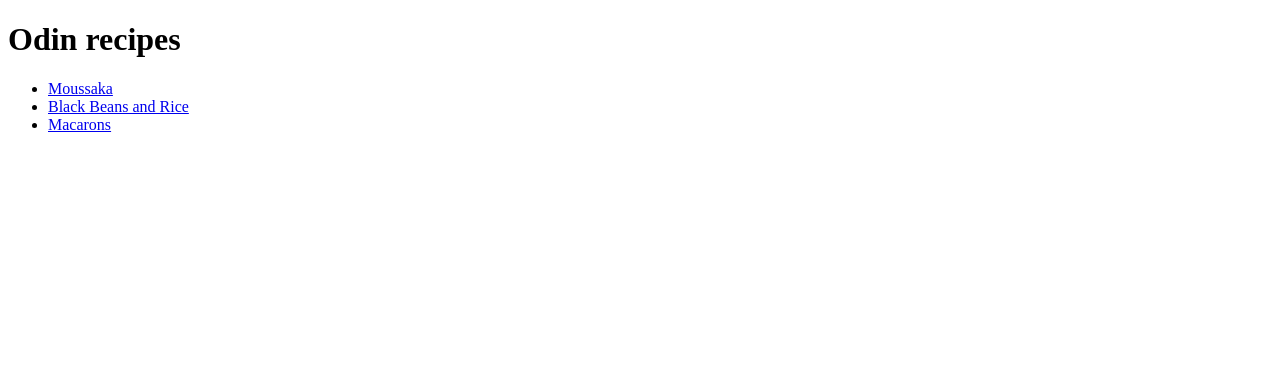
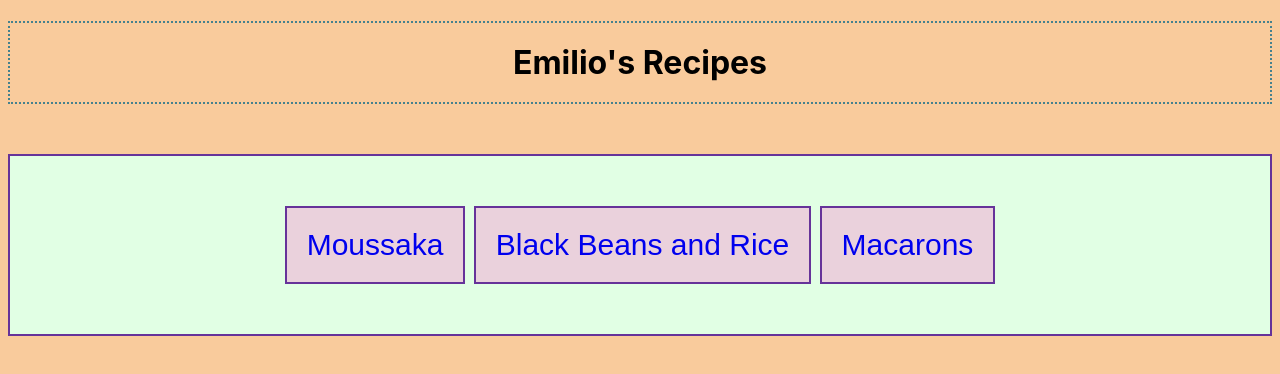
Before and after one commit to EmilioPonzoni/odin-recipes, a plain HTML site: page index.html in a window 1280 px wide. Drawn offline with Linux system fonts and the light colour scheme.

Commit message:
HTML-CSS Recipes

```diff
--- a/index.html
+++ b/index.html
@@ -4,10 +4,11 @@
     <meta charset="UTF-8">
     <meta name="viewport" content="width=device-width, initial-scale=1.0">
     <title>Recipes</title>
+    <link rel="stylesheet" href="style-recipe.css">
 </head>
-<body>
-    <h1>Odin recipes</h1>
-    <ul>
+<body class="container">
+    <h1 class="title">Emilio's Recipes</h1>
+    <ul class="lista-recipes">
         <li><a href="recipes/Moussaka.html">Moussaka</a></li>
         <li><a href="recipes/Black-Beans-and-Rice.html">Black Beans and Rice</a></li>
         <li><a href="recipes/macarons.html">Macarons</a></li>
--- /dev/null
+++ b/recipes/style-blackbeansrice.css
@@ -0,0 +1,32 @@
+.title{
+    color: burlywood;
+    font-family: Arial, Helvetica, sans-serif;
+    text-align: center;
+}
+
+.imagen{
+    text-align: center;
+}
+
+h2{
+    background-color: #C9CBCE;
+    color: black;
+    font-family: Arial, Helvetica, sans-serif;
+}
+
+.subtitle{
+    background-color: #B4DD13;
+    font-family: 'Lucida Sans', 'Lucida Sans Regular', 'Lucida Grande', 'Lucida Sans Unicode', Geneva, Verdana, sans-serif;
+}
+
+.lists{
+    font-size: 20px;
+    font-weight: 60;
+    font-family: Futura,Trebuchet MS,Arial,sans-serif;
+
+
+}
+
+.directions{
+
+}
--- /dev/null
+++ b/style-recipe.css
@@ -0,0 +1,57 @@
+html{
+    /* background-image: url(avocado.jpg);
+    background-size: cover; */
+}
+
+
+.container{
+    border: 50px;
+    border-color: blue;
+    background-color: #f9cb9c;
+   /*  box-shadow: 0 4px 6px -1px rgba(0, 0, 0, .1),
+    0 2px 4px -1px rgba(0, 0, 0, .06); */
+
+
+}
+
+.title{
+    text-align: center;
+    font-family:  -apple-system, BlinkMacSystemFont, "Segoe UI", "Roboto", "Helvetica Neue", Arial, sans-serif;;
+    font-weight: bolder;
+    padding: 20px 0px;
+    box-sizing: border-box;
+    border: 2px dotted #45818e;
+    width: auto;
+}
+
+
+.lista-recipes{
+
+    margin: 50px auto;
+    text-align: center;
+    list-style: none;
+    padding: 50px ;
+    background-color: #E1FFE4;
+    font-size: 30px;
+    font-family: Arial, Helvetica, sans-serif;
+    border: 2px solid rebeccapurple;
+
+
+
+
+}
+
+.lista-recipes li{
+    background-color: #ead1dc;
+    display: inline-block;
+    padding: 20px;
+    border: 2px solid rebeccapurple;
+
+}
+
+a{
+    text-decoration: none;
+}
+
+.lista-recipes li:hover{
+    background-color: #6fa8dc;}
```
Also changed, not shown: recipes/Black-Beans-and-Rice.html (+9 -5 lines), 1 other file.
